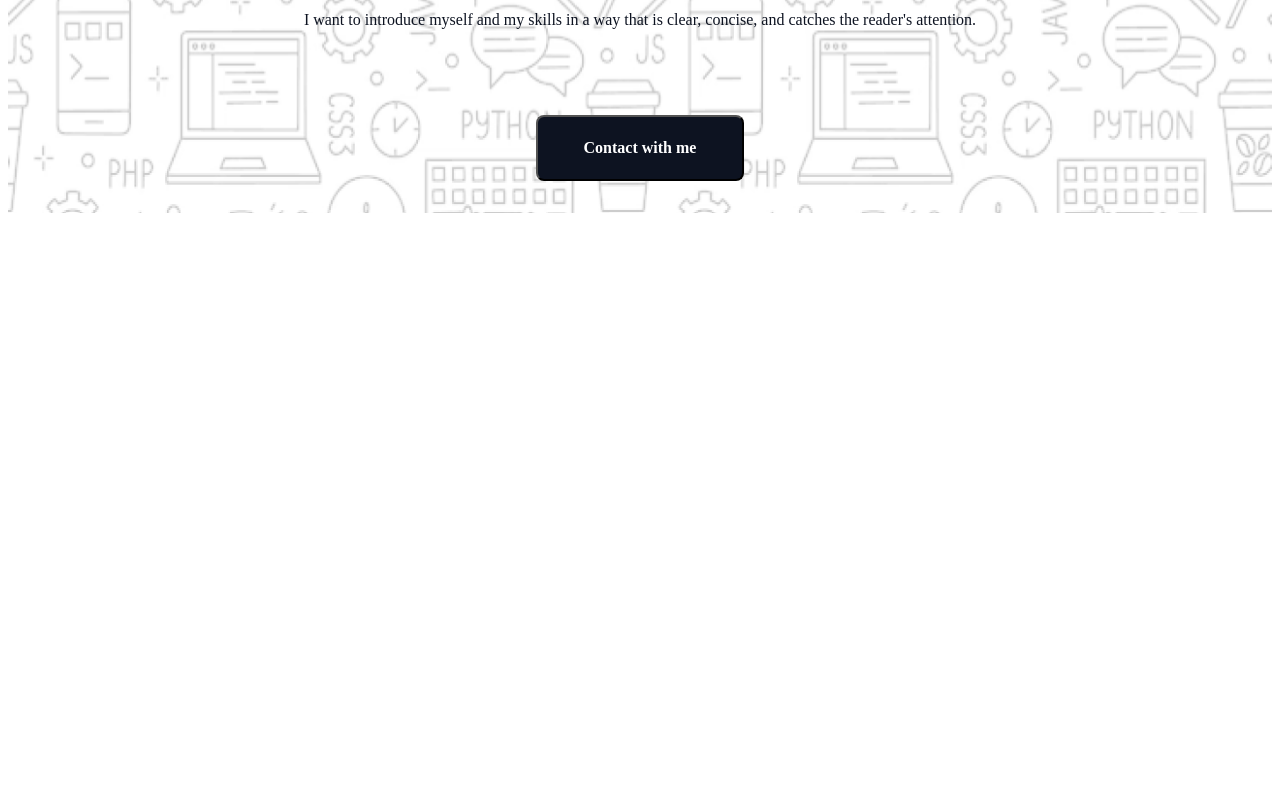
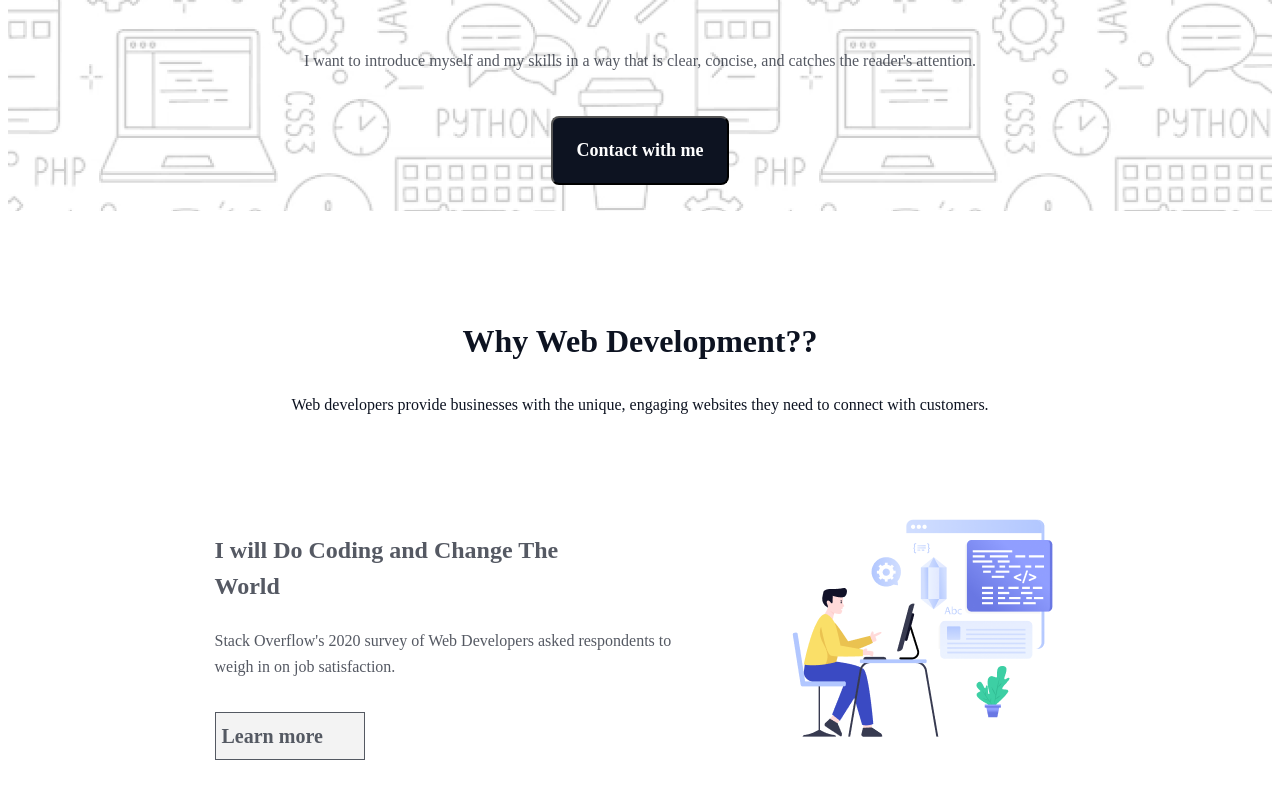
Before and after one commit to Mamunfx/Assingment-1-repo, a plain HTML site: page index.html in a window 1280 px wide. Shown: the part 569-1360 px from the top of the page. Before the commit the page ends 800 px from the top, so only its background shows below. Drawn offline with Linux system fonts and the light colour scheme; a web font is replaced by a local one.

Commit message:
Third commit

```diff
--- a/index.html
+++ b/index.html
@@ -20,6 +20,46 @@
                 <button>Contact with me</button>
             </div>
         </section>
+
+        <section class="sec2">
+            <div class="why-web">
+                <h3>Why Web Development??</h3>
+                <p>Web developers provide businesses with the unique, engaging websites they need to connect with customers. </p>
+            </div>
+
+            <div class="sec2-first">
+                <div id="sec2-first">
+                    <h3>I will Do Coding and Change The World</h3>
+                    <p>Stack Overflow's 2020 survey of Web Developers asked respondents to weigh in on job satisfaction.</p>
+                    <button class="btn">
+                        <a href="">Learn more</a>
+                    </button>
+                </div>
+                <img src="./assets/Layer_1.png" alt="">
+            </div>
+
+            <div class="sec2-first">
+                <img src="./assets/Group 3.png" alt="">
+                <div id="sec2-first">
+                    <h3>I will Do Coding and Change The World</h3>
+                    <p>Web Developers are also considered to be creative problem solvers.</p>
+                    <button class="btn">
+                        <a href="">Learn more</a>
+                    </button>
+                </div>
+            </div>
+
+            <div class="sec2-first">
+                <div id="sec2-first">
+                    <h3>I will Do Coding and Change The World</h3>
+                    <p>Working as a Web Developer also offers you a lot of flexibility.</p>
+                    <button class="btn">
+                        <a href="">Learn more</a>
+                    </button>
+                </div>
+                <img src="./assets/Group 4.png" alt="">
+            </div>
+        </section>
     </main>
     <footer>
     </footer>
--- a/style.css
+++ b/style.css
@@ -6,6 +6,32 @@
   font-weight: 400;
   font-style: normal;
 }
+
+.btn {
+    display: flex;
+    flex-direction: row;
+    align-items: center;
+    flex: none;
+    order: 0;
+    flex-grow: 0;
+    position: static;
+    width: 150px;
+    height: 48px;
+    margin: 32px 0px;
+    font-family: Azeret Mono;
+    font-size: 20px;
+    font-weight: 600;
+    line-height: 23px;
+    text-align: center;
+    box-sizing: border-box;
+    border: 1px solid rgb(13, 19, 33);
+    opacity: 0.7;
+}
+.btn a{
+    color: rgb(13, 19, 33);
+    text-decoration: none;
+}
+
 
 .top {
     display: flex;
@@ -16,63 +42,57 @@
     height: 15vh;
 }
 .top > button {
-    color: rgb(13, 19, 33);
-    font-family: Azeret Mono;
-    font-size: 18px;
-    font-weight: 600;
-    line-height: 23px;
-    text-align: center;
-    width: 228px;
-    height: 58px;
+    box-sizing: border-box;
+    border: 1px solid rgb(13, 19, 33);
+    border-radius: 8px;
+    opacity: 0.8;
+    position: absolute;
+    width: 215px;
+    height: 45px;
+    left: 1046px;
+    top: 38px;
     display: flex;
     flex-direction: row;
     justify-content: center;
     align-items: center;
     padding: 17px 24px 17px 24px;
-    box-sizing: border-box;
-    border: 1px solid rgb(13, 19, 33);
-    border-radius: 8px;
-    opacity: 0.8;
+    color: rgb(13, 19, 33);
+    font-family: Azeret Mono;
+    font-size: 16px;
+    font-weight: 600;
+    line-height: 23px;
+    text-align: center;
+    background-color: white;
 }
 
-.sec1 {
-    background: url(./assets/Hero-bg.png);
+.sec1{
+    background-image: url(./assets/Hero-bg.png);
     background-position: center;
-    background-repeat: no-repeat;
-    background-size: 100% 100%;
+    background-size: cover;
+    height: 652px;
     display: flex;
+    justify-content: center;
     align-items: center;
-    justify-content: center;
 }
 .sec1-data{
     display: flex;
     flex-direction: column;
     justify-content: center;
     align-items: center;
+
 }
-.sec1-data h1 {
-    width: 998px;
-    height: 136px;
-    display: flex;
-    flex-direction: column;
-    justify-content: flex-start;
-    align-items: center;
-    padding: 0px;
-    flex: none;
-    order: 0;
-    flex-grow: 0;
-    margin: 24px 0px;
+.sec1-data h1{
     color: rgb(13, 19, 33);
     font-family: Azeret Mono;
-    font-size: 41px;
+    font-size: 43px;
     font-weight: 800;
-    line-height: 66px;
+    line-height: 68px;
     text-align: center;
+    height: 136px;
+    width: 998px;
 }
+
 .sec1-data p{
-    width: 852px;
-height: 52px;
-margin: 24px 0px;
 color: rgb(13, 19, 33);
 font-family: Azeret Mono;
 font-size: 16px;
@@ -80,26 +100,103 @@ font-weight: 400;
 line-height: 26px;
 letter-spacing: 0%;
 text-align: center;
+opacity: 0.7;
+width: 852px;
+height: 52px;
 }
+
 .sec1-data button {
+    color: rgb(255, 255, 255);
+    font-family: Azeret Mono;
+    font-size: 18px;
+    font-weight: 600;
+    line-height: 23px;
+    text-align: center;
     position: static;
-    width: 208px;
-    height: 66px;
     display: flex;
     flex-direction: row;
     justify-content: center;
     align-items: center;
     padding: 21px 24px 21px 24px;
-    flex: none;
-    order: 1;
-    flex-grow: 0;
-    margin: 32px 0px;
     border-radius: 8px;
     background: rgb(13, 19, 33);
-    color: rgb(255, 255, 255);
+}
+
+.sec2{
+    display: flex;
+    flex-direction: column;
+    justify-content: center;
+    align-items: center;
+    padding: 80px 97px 80px 97px;
+}
+
+.sec2 h3{
+    display: flex;
+    flex-direction: column;
+    justify-content: center;
+    align-items: center;
+    color: rgb(13, 19, 33);
+font-family: Azeret Mono;
+font-size: 32px;
+font-weight: 800;
+line-height: 37px;
+text-align: center;
+}
+
+.sec2 p {
+    color: rgb(13, 19, 33);
     font-family: Azeret Mono;
     font-size: 16px;
-    font-weight: 600;
-    line-height: 20px;
+    font-weight: 400;
+    line-height: 26px;
     text-align: center;
+    position: static;
+    width: 852px;
+    height: 52px;
+    display: flex;
+    flex-direction: column;
+    justify-content: flex-start;
+    align-items: center;
+    margin: 24px 0px;
 }
+
+.sec2-first{
+    display: flex;
+    justify-content: center;
+    align-items: center;
+    margin: 6vh 0vw;
+}
+
+.sec2-first #sec2-first {
+    width: 45vw;
+    height: 240px;
+
+
+}
+
+
+#sec2-first h3 {
+    color: rgba(13, 19, 33, 0.7);
+    font-family: Azeret Mono;
+    font-size: 24px;
+    font-weight: 700;
+    line-height: 36px;
+    text-align: left;
+    width: 390px;
+    height: 72px;
+    margin: 16px 0px;
+}
+
+#sec2-first p {
+    position: static;
+    width: 468px;
+    height: 52px;
+    justify-content: center;
+    color: rgb(13, 19, 33);
+    font-family: Azeret Mono;
+    font-size: 16px;
+    font-weight: 400;
+    line-height: 26px;
+    text-align: left;
+    opacity: 0.7;
+}
```
